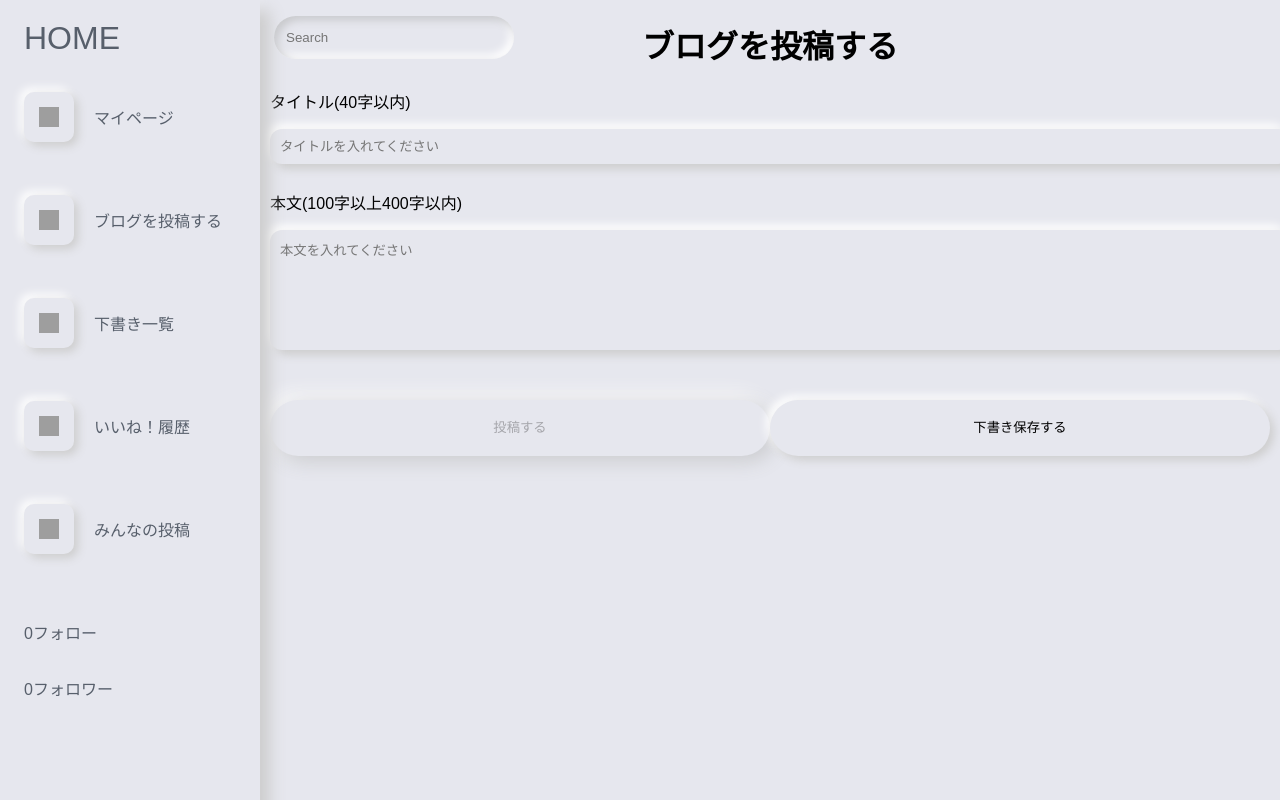
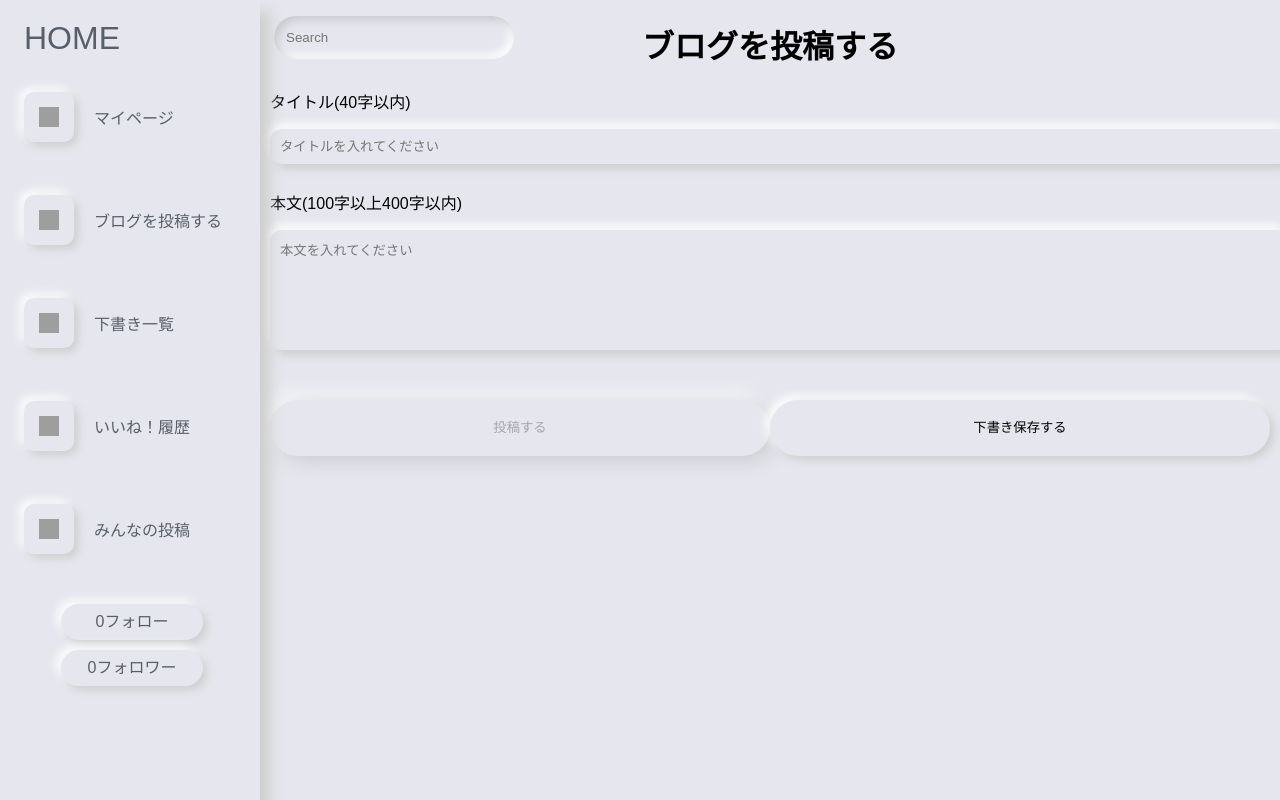
Before and after one commit to teamDplus/blogApp, a React (Create React App) app: page /1/post in a window 1280 px wide. Built offline with nearby package versions, Linux system fonts and the light colour scheme; no server answers; grey boxes are pictures that could not be loaded; a web font is replaced by a local one.

Commit message:
デザイン調整、リアルタイムで数値の変動

```diff
--- a/src/components/Header.jsx
+++ b/src/components/Header.jsx
@@ -52,12 +52,14 @@ const Header = () => {
             <p className="header__button-text">みんなの投稿</p>
           </Link>
         </div>
-        <Link to={user ? `/${user.uid}/followings` : "/login"} className="header__button">
-          <p>{followingCount}フォロー</p>
-        </Link>
-        <Link to={user ? `/${user.uid}/followers` : "/login"}>
-          <p>{followerCount}フォロワー</p>
-        </Link>
+        <div className="header__follows">
+          <Link to={user ? `/${user.uid}/followings` : "/login"} className="header__follow">
+            <p>{followingCount}フォロー</p>
+          </Link>
+          <Link to={user ? `/${user.uid}/followers` : "/login"} className="header__follower">
+            <p>{followerCount}フォロワー</p>
+          </Link>
+        </div>
       </div>
       {/* 検索機能 */}
       <div className="header__search">
--- a/src/components/login/Follow.jsx
+++ b/src/components/login/Follow.jsx
@@ -5,7 +5,7 @@ import AppContext from '../../context/AppContext';
 import { useParams } from 'react-router-dom';
 
 export const Follow = () => {
-    const { user, loading } = useContext(AppContext);
+    const { user, followerCount,followingCount} = useContext(AppContext);
     const { id } = useParams();
     const [isFollowing, setIsFollowing] = useState();
 
@@ -23,7 +23,7 @@ export const Follow = () => {
     };
 
     checkFollowing();
-}, [user, id, isFollowing]);
+}, [user, id, isFollowing, followerCount,followingCount]);
 
 // フォローボタンの処理
   const handleFollow = async(e) => {
--- a/src/context/AppContext.jsx
+++ b/src/context/AppContext.jsx
@@ -1,7 +1,7 @@
 import { onAuthStateChanged } from 'firebase/auth';
 import React, {  useState ,createContext, useEffect} from 'react';
 import { auth, db } from '../utils/firebase';
-import { collection, doc, getCountFromServer, getDoc, getDocs, serverTimestamp, setDoc } from 'firebase/firestore';
+import { collection, doc, getCountFromServer, getDoc, getDocs, onSnapshot, serverTimestamp, setDoc } from 'firebase/firestore';
 
 
 const AppContext = createContext();
@@ -42,19 +42,23 @@ export const AppProvider = ({ children }) => {
       },[])
 
       const fetchCounts = async (userId) => {
-        if (userId) {
-            // フォロー数を取得
-            const followingsRef = collection(db, "users", userId, "following");
-            const followingsSnapshot = await getCountFromServer(followingsRef);
-            const followingsCount = followingsSnapshot.data().count;
-            setFollowingCount(followingsCount);
+        // followingの数をリアルタイムで取得
+        const followingsRef = collection(db, "users", userId, "following");
+        const unsubscribeFollowings = onSnapshot(followingsRef, (snapshot) => {
+            setFollowingCount(snapshot.size);
+        });
 
-            // フォロワー数を取得
-            const followersRef = collection(db, "users", userId, "followers");
-            const followersSnapshot = await getCountFromServer(followersRef)
-            const followersCount = followersSnapshot.data().count;
-            setFollowerCount(followersCount);
-        }
+        // followersの数をリアルタイムで取得
+        const followersRef = collection(db, "users", userId, "followers");
+        const unsubscribeFollowers = onSnapshot(followersRef, (snapshot) => {
+            setFollowerCount(snapshot.size);
+        });
+
+        // コンポーネントのアンマウント時にリスナーをクリーンアップ
+        return () => {
+            unsubscribeFollowings();
+            unsubscribeFollowers();
+        };
     };
     // loadingがtrueの間は子コンポーネントのレンダリングを待つ
     if (loading) {
--- a/src/css/components/Header.css
+++ b/src/css/components/Header.css
@@ -29,7 +29,11 @@
     margin-bottom: 47px;
 }
 
-.header p:hover{
+.header__links p{
+    transition: 0.1s all;
+}
+
+.header__links p:hover{
     opacity: 0.5;
 }
 
@@ -98,3 +102,63 @@
     height: 100%;
     color: inherit;
 }
+
+.header__follows{
+    display: flex;
+    flex-direction: column;
+    gap: 10px;
+}
+
+.header__follow{
+    transition: 0.2s all;
+    text-align: center;
+    max-width: 102px;
+    width: 100%;
+    height: 36px;
+    box-shadow: 6px 6px 20px #c8c9cc, -6px -6px 20px #ffffff;
+    padding: 0 20px;
+    background: #E6E7EE;
+    border-radius: 35px;
+    margin: 0 auto;
+    cursor: pointer;
+}
+
+.header__follow p{
+    margin: 0;
+    line-height: 36px;
+}
+
+.header__follow:hover{
+     animation: press 0.1s forwards;
+}
+
+.header__follow:not(:hover){
+    animation: release 0.1s forwards;
+}
+
+.header__follower{
+    transition: 0.2s all;
+    text-align: center;
+    max-width: 102px;
+    width: 100%;
+    height: 36px;
+    box-shadow: 6px 6px 20px #c8c9cc, -6px -6px 20px #ffffff;
+    padding: 0 20px;
+    background: #E6E7EE;
+    border-radius: 35px;
+    margin: 0 auto;
+    cursor: pointer;
+}
+
+.header__follower p{
+    margin: 0;
+    line-height: 36px;
+}
+
+.header__follower:hover{
+     animation: press 0.1s forwards;
+}
+
+.header__follower:not(:hover){
+    animation: release 0.1s forwards;
+}
```
